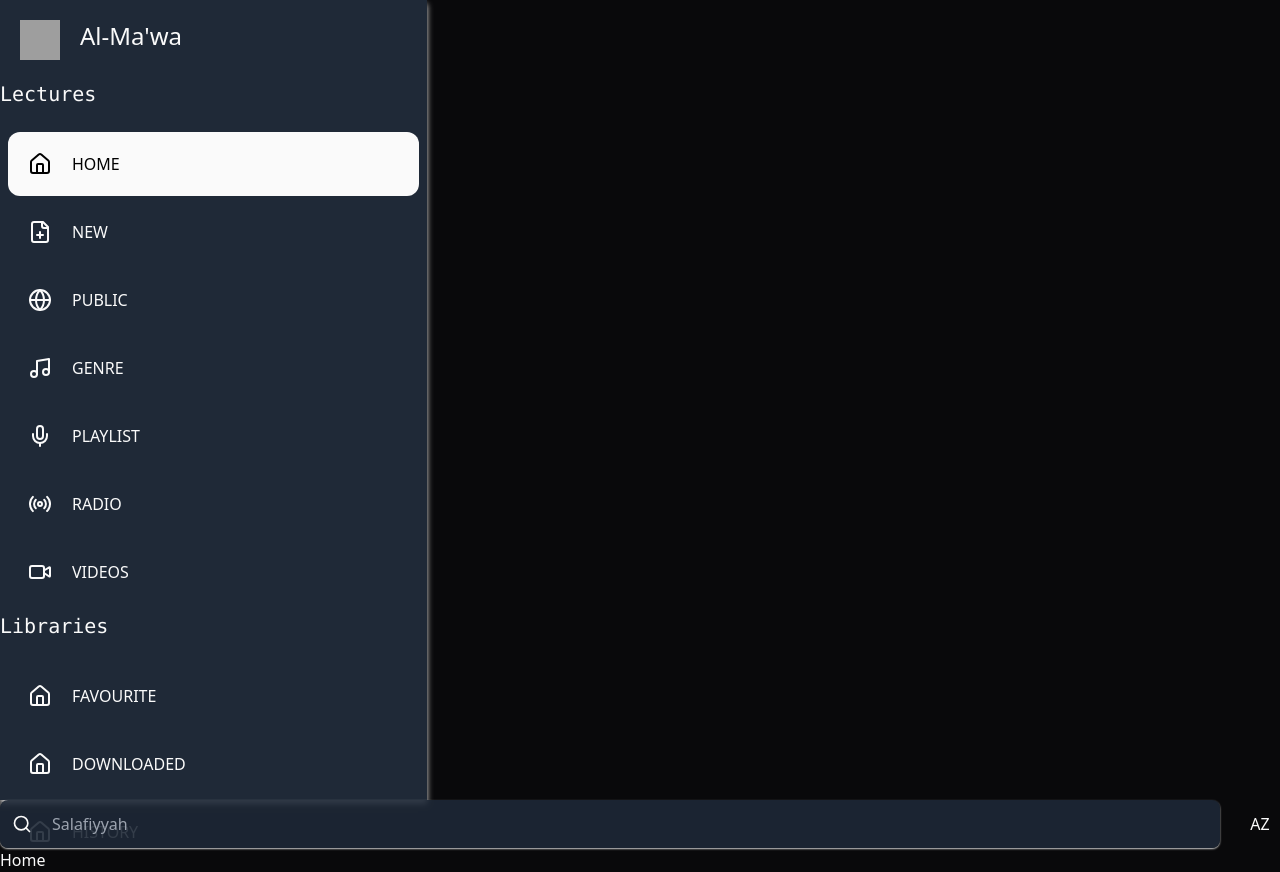
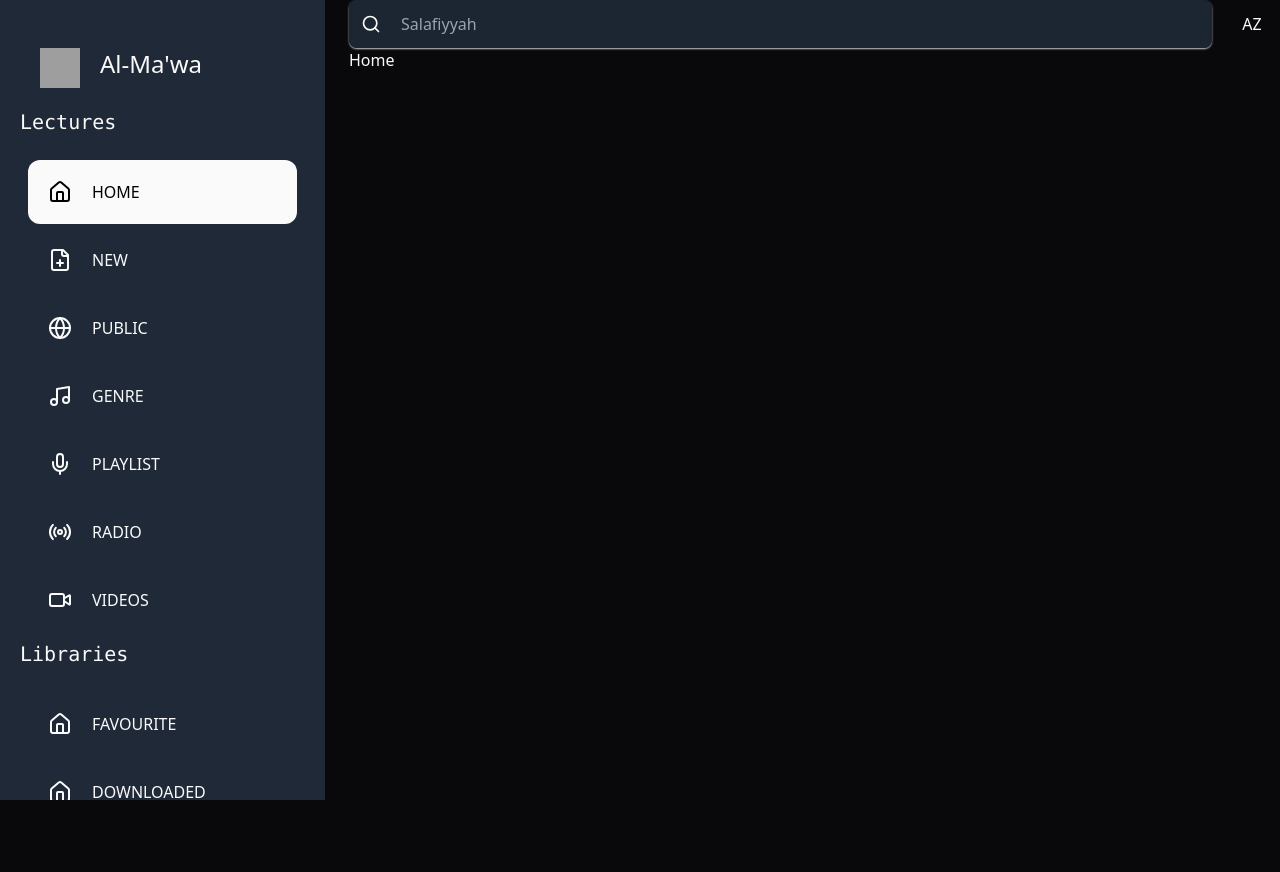
Before and after one commit to abuAbdur-rahman/my-scholars, a React (Vite) app: page / in a window 1280 px wide. After the commit the page ends 800 px from the top, so only its background shows below. Built offline with nearby package versions, Linux system fonts and the light colour scheme; grey boxes are pictures that could not be loaded.

Commit message:
Implement the Navigations

```diff
--- /dev/null
+++ b/src/App-0.tsx
@@ -0,0 +1,56 @@
+import { Link, Route, Routes } from "react-router-dom";
+import Home from "./(root)";
+import Play from "./(root)/play";
+import Sidebar from "./components/Sidebar";
+import New from "./(root)/New";
+import Public from "./(root)/Public";
+import Video from "./(root)/Video";
+import Downloaded from "./(root)/downloaded";
+import History from "./(root)/History";
+import PlayList from "./(root)/PlayList";
+import Favorite from "./(root)/favorite";
+import Genre from "./(root)/Genre";
+import MobileNav from "./components/MobileNav";
+import { HomeIcon } from "lucide-react";
+import Search from "./components/Search";
+import Nav from "./components/Nav";
+
+const App = () => {
+  return (
+    <div className='m-0 dark w-full min-h-screen absolute'>
+
+      {/* Medium and Desktop device */}
+      <Sidebar />
+      <header className='hidden md:block md:w-5/6 lg:4/6 sticky top-0 z-10'>
+        <Nav />
+      </header>
+
+      {/*Mobile Nav*/}
+      <header className='bg-gray-800/70 center gap-5 md:hidden shaɗow-lg p-4 sticky top-0'>
+        <Link to='/'>
+          <HomeIcon />
+        </Link>
+        <div className='flex-1'>
+          <Search />
+        </div>
+        <div>
+         <MobileNav />
+        </div>
+      </header>
+      <Routes>
+        <Route path='/' Component={Home} />
+        <Route path='/play' Component={Play} />
+        <Route path='/new' Component={New} />
+        <Route path='/public' Component={Public} />
+        <Route path='/genre' Component={Genre} />
+        <Route path='/playlists' Component={PlayList} />
+        <Route path='/videos' Component={Video} />
+        <Route path='/favorites' Component={Favorite} />
+        <Route path='/downloaded' Component={Downloaded} />
+        <Route path='/history' Component={History} />
+      </Routes>
+    </div>
+  );
+};
+
+export default App;
--- a/src/App.tsx
+++ b/src/App.tsx
@@ -1,53 +1,63 @@
+// App.tsx
+
+// Import Core Modules
 import { Link, Route, Routes } from "react-router-dom";
+
+// Import Components
+import Sidebar from "./components/Sidebar";
+import MobileNav from "./components/MobileNav";
 import Home from "./(root)";
 import Play from "./(root)/play";
-import Sidebar from "./components/Sidebar";
 import New from "./(root)/New";
 import Public from "./(root)/Public";
+import Genre from "./(root)/Genre";
+import Playlist from "./(root)/PlayList";
 import Video from "./(root)/Video";
+import Favorite from "./(root)/favorite";
 import Downloaded from "./(root)/downloaded";
 import History from "./(root)/History";
-import PlayList from "./(root)/PlayList";
-import Favorite from "./(root)/favorite";
-import Genre from "./(root)/Genre";
-import MobileNav from "./components/MobileNav";
-import { HomeIcon } from "lucide-react";
 import Search from "./components/Search";
 import Nav from "./components/Nav";
 
+// Main App Component
 const App = () => {
   return (
-    <div className='m-0 dark w-full min-h-screen absolute'>
-      {/* Medium and Desktop device */}
+    <div className="w-full h-screen flex flex-col md:flex-row gap-4">
+
+      {/* Medium and Desktop Sidebar */}
+      <>
       <Sidebar />
-      <header className='w-full hidden md:block sticky top-0 z-10'>
-        <Nav />
+      </>
+
+      {/* Header for Mobile and Tablet */}
+      <header className="bg-gray-800/70 w-full shadow-sm sm:hidden py-4 sticky top-0 z-10 center gap-5 p-4">
+        <Link to="/" className="text-white">Al-Ma'wa</Link>
+        <div className="flex-1">
+          <Search />
+        </div>
+        <div> <MobileNav /> </div>
       </header>
 
-      {/*Mobile Nav*/}
-      <header className='bg-gray-800/70 center gap-5 md:hidden shaɗow-lg p-4 sticky top-0'>
-        <Link to='/'>
-          <HomeIcon />
-        </Link>
-        <div className='flex-1'>
-          <Search />
+      {/* Main Routes */}
+      <main className="flex-1 space-x-2 min-h-screen overflow-y-auto">
+        <div className='hidden md:block relative'>
+          <Nav />
         </div>
-        <div>
-         <MobileNav />
-        </div>
-      </header>
-      <Routes>
-        <Route path='/' Component={Home} />
-        <Route path='/play' Component={Play} />
-        <Route path='/new' Component={New} />
-        <Route path='/public' Component={Public} />
-        <Route path='/genre' Component={Genre} />
-        <Route path='/playlists' Component={PlayList} />
-        <Route path='/videos' Component={Video} />
-        <Route path='/favorites' Component={Favorite} />
-        <Route path='/downloaded' Component={Downloaded} />
-        <Route path='/history' Component={History} />
-      </Routes>
+
+        <Routes>
+          <Route path="/" element={<Home />} />
+          <Route path="/play" element={<Play />} />
+          <Route path="/new" element={<New />} />
+          <Route path="/public" element={<Public />} />
+          <Route path="/genre" element={<Genre />} />
+          <Route path="/playlist" element={<Playlist />} />
+          <Route path="/video" element={<Video />} />
+          <Route path="/favorite" element={<Favorite />} />
+          <Route path="/downloaded" element={<Downloaded />} />
+          <Route path="/history" element={<History />} />
+        </Routes>
+      </main>
+
     </div>
   );
 };
--- a/src/components/Nav.tsx
+++ b/src/components/Nav.tsx
@@ -3,7 +3,7 @@ import Search from "./Search"
 
 const Nav = () => {
   return (
-      <nav className="flex items-center gap-5">
+      <nav className="flex items-center gap-5 px-2 sticky top-0 right-0 z-10">
           <div className='flex-1'>
               <Search />
           </div>
--- a/src/components/Sidebar.tsx
+++ b/src/components/Sidebar.tsx
@@ -9,26 +9,26 @@ const SideBarItem = ({ name, route }: { name: string; route: string }) => {
   return (
     <Link to={route} className={cn('w-full p-5 flex items-center gap-5', location.pathname === route && 'bg-primary rounded-xl text-black')}>
       <LectureIcon name={name} />
-      <p>{name.toUpperCase()}</p>
+      <p className='hidden lg:block'>{name.toUpperCase()}</p>
     </Link>
   )
 };
 
 const Sidebar = () => {
   return (
-    <aside className='hidden md:block md:w-1/6 lg:w-2/6 h-screen shadow-md bg-gray-800'>
+    <aside className='sidebar bg-gray-800 text-center lg:text-left overflow-y-hidden'>
       <Link to='/' className='flex gap-5 p-5'>
-        <img src='../assets/react.svg' className='contain w-10 h-10' />
+        <img src='../assets/react.svg' className='contain w-10 h-10 hidden lg:block' />
         <h1 className='bold text-2xl tracking'>Al-Ma'wa</h1>
       </Link>
       <nav>
-        <h2 className='text-xl font-mono'>Lectures</h2>
+        <h2 className='text-lg lg:text-xl font-mono'>Lectures</h2>
         <ul className='w-full p-2 flex flex-col gap-1 mt-4'>
           {routes.lectures.map((route) => {
             return <SideBarItem key={route.name} name={route.name} route={route.route} />;
           })}
         </ul>
-        <h2 className='text-xl font-mono'>Libraries</h2>
+        <h2 className='text-lg lg:text-xl font-mono'>Libraries</h2>
         <ul className='w-full p-2 flex flex-col gap-1 mt-4'>
           {routes.libraries.map((route) => {
             return <SideBarItem key={route.name} name={route.name} route={route.route} />;
--- a/src/index.css
+++ b/src/index.css
@@ -2,10 +2,14 @@
 @tailwind components;
 @tailwind utilities;
 
-@layer utilities{
+@layer utilities {
   .center {
     @apply flex justify-center items-center
   }
+}
+
+#root{
+  @apply h-screen
 }
 
 @layer utilities {
@@ -26,6 +30,23 @@
   }
   .shadow-inner {
     @apply shadow-inner-light dark:shadow-inner-dark;
+  }
+
+  /* Sidebar */
+  .sidebar {
+    @apply hidden h-screen overflow-y-hidden w-[120px] flex-col p-2 lg:px-5 lg:py-7 sm:flex lg:w-[280px] xl:w-[325px] !important;
+  }
+  .sidebar-nav {
+    @apply mt-9 flex-1 gap-1 text-brand !important;
+  }
+  .sidebar-nav-item {
+    @apply flex gap-4 rounded-xl lg:w-full justify-center lg:justify-start items-center h5 lg:px-[30px] h-[52px] lg:rounded-full !important;
+  }
+  .sidebar-user-info {
+    @apply mt-4 flex items-center justify-center gap-2 rounded-full bg-brand/10 p-1 text-light-100 lg:justify-start lg:p-3 !important;
+  }
+  .sidebar-user-avatar {
+    @apply aspect-square w-10 rounded-full object-cover !important;
   }
 }
 
--- /dev/null
+++ b/src/test.tsx
@@ -0,0 +1,42 @@
+import React from "react";
+
+const App = () => {
+  return (
+    <div className="w-full h-screen flex flex-col md:flex-row">
+      {/* Sidebar - Fixed height */}
+      <aside className="hidden md:block h-screen overflow-y-hidden bg-gray-800 text-center text-white lg:text-left flex-shrink-0">
+        <div className="p-5">
+          <a href="/" className="flex gap-5">
+            <img src="../assets/react.svg" className="w-10 h-10" alt="Logo" />
+            <h1 className="text-2xl font-bold tracking-widest">Al-Ma'wa</h1>
+          </a>
+        </div>
+        <nav>
+          <h2 className="text-xl font-mono">Lectures</h2>
+          <ul className="p-2 flex flex-col gap-1 mt-4">
+            {/* Sidebar Links */}
+          </ul>
+          <h2 className="text-xl font-mono mt-8">Libraries</h2>
+          <ul className="p-2 flex flex-col gap-1 mt-4">
+            {/* Sidebar Links */}
+          </ul>
+        </nav>
+      </aside>
+
+      {/* Main Content - Scrollable */}
+      <main className="flex-1 min-h-screen overflow-y-auto p-4 bg-gray-100">
+        <header className="bg-gray-800/70 w-full shadow-sm py-4 sticky top-0 z-10 text-white text-center">
+          Al-Ma'wa Header
+        </header>
+        <div>
+          <p>Main content here. Add enough content to make it scrollable.</p>
+          {Array.from({ length: 100 }).map((_, i) => (
+            <p key={i}>Scrollable content line {i + 1}</p>
+          ))}
+        </div>
+      </main>
+    </div>
+  );
+};
+
+export default App;
```
